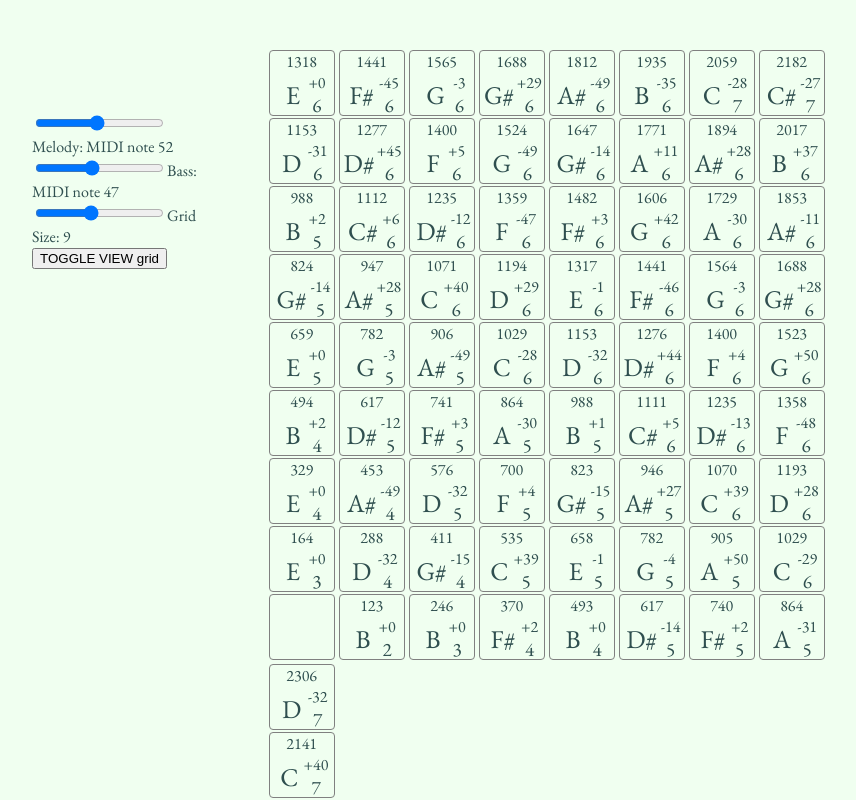
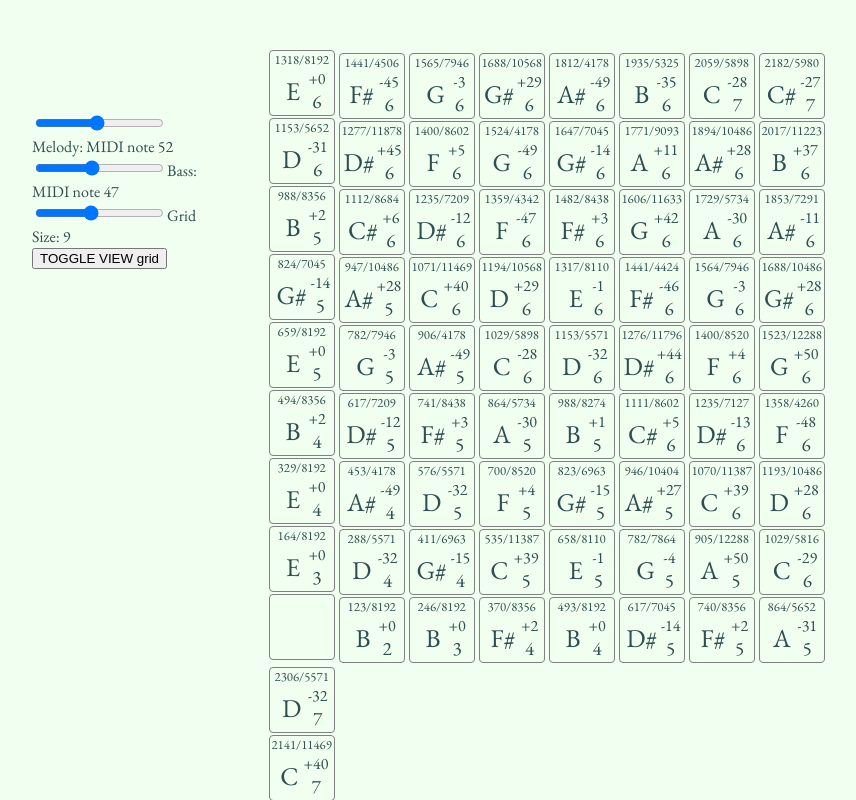
Before and after one commit to jamiecwebber/jcw-website, a React (Create React App) app: page /tools in a window 1280 px wide. Shown: the top 800 px of the page, without its empty margins (224-1080 px from the left). Built offline with nearby package versions, Linux system fonts and the light colour scheme.

Commit message:
added pitchbend CC value to note display

```diff
--- a/src/pages/CTCalculator.js
+++ b/src/pages/CTCalculator.js
@@ -68,6 +68,7 @@ const NoteContainer = styled.div`
     .frequency {
         grid-column: 1 / 3;
         grid-row: 1;
+        font-size: 0.8em;
     }
     .note {
         grid-column: 1;
@@ -95,11 +96,13 @@ const GridNote = ({frequency}) => {
   let semitone = Math.round(midicents / 100);
   let octave = Math.floor(semitone/12) - 1;
   let notes = ['C', 'C#', 'D', 'D#', 'E', 'F', 'F#', 'G', 'G#', 'A', 'A#', 'B'];
-  let note = notes[semitone % 12];
+    let note = notes[semitone % 12];
+    let bend = cents * 81.92 + 8192;
+
 
   return (
     <NoteContainer>
-      <div className='frequency'>{Math.floor(frequency)}</div>
+      <div className='frequency'>{Math.floor(frequency)}/{Math.round(bend)}</div>
       <div className='note'>{note}</div>
       <div className='cents'>
         {cents >= 0 ? ' +' : ' -'}{Math.abs(cents)}
```
